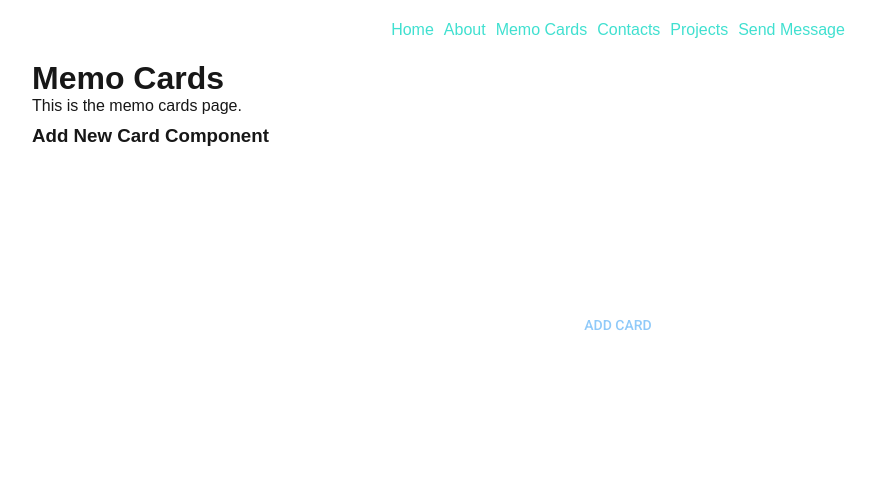
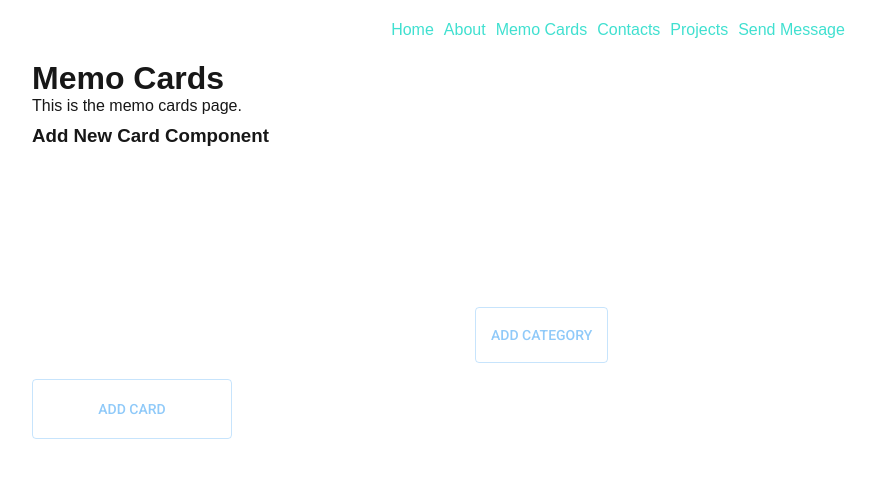
Before and after one commit to YuriyTikhonoff/next15-react19, a Next.js app: page /next15-react19/memo-cards in a window 1280 px wide. Shown: the top 478 px of the page, without its empty margins (22-898 px from the left). Built offline with nearby package versions, Linux system fonts and the light colour scheme; what @mui/material-nextjs would draw is missing.

Commit message:
Apply add new category section

```diff
--- a/src/components/AddNewCard/component.tsx
+++ b/src/components/AddNewCard/component.tsx
@@ -1,15 +1,34 @@
-import { Button, TextField } from "@mui/material";
+import { Button, MenuItem, TextField } from "@mui/material";
 
 import styles from "./styles.module.scss";
 
 const AddNewCard: React.FC = () => {
+  const categories = ["Category 1", "Category 2", "Category 3"];
   return (
     <div className={styles["add-new-card"]}>
       <h3>Add New Card Component</h3>
       <div className={styles["add-new-card__form"]}>
         <TextField label="Front side" variant="outlined" />
         <TextField label="Rare side" variant="outlined" />
-        <Button>Add Card</Button>
+        <div className={styles["add-new-card__category"]}>
+          <TextField
+            label="Category"
+            variant="outlined"
+            select
+            style={{ width: 200 }}
+          >
+            {categories.map((category) => (
+              <MenuItem key={category} value={category}>
+                {category}
+              </MenuItem>
+            ))}
+          </TextField>
+          <TextField label="New Category" variant="outlined" />
+          <Button variant="outlined">Add Category</Button>
+        </div>
+        <Button style={{ width: 200, height: 60 }} variant="outlined">
+          Add Card
+        </Button>
       </div>
     </div>
   );
--- a/src/components/AddNewCard/styles.module.scss
+++ b/src/components/AddNewCard/styles.module.scss
@@ -6,4 +6,8 @@
     flex-direction: column;
     gap: 1rem;
   }
+  &__category {
+    display: flex;
+    gap: 1rem;
+  }
 }
```
